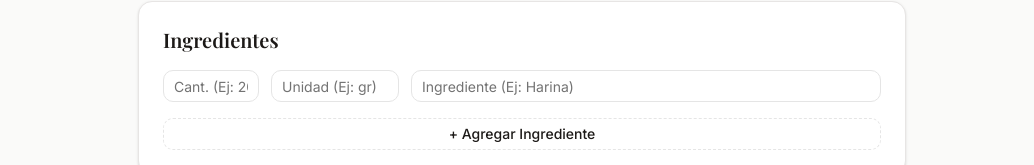
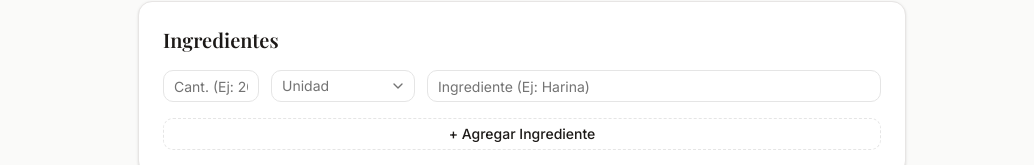
Before and after one commit to ManuT18/Recetario, a Next.js app: page /crear in a window 1280 px wide. Shown: the part 446-611 px from the top of the page, without its empty margins (118-1152 px from the left). Built offline with nearby package versions, Linux system fonts and the light colour scheme; no server answers; a web font is replaced by a local one.

Commit message:
feat: select desplegable para unidades de ingredientes

```diff
--- a/src/app/crear/page.tsx
+++ b/src/app/crear/page.tsx
@@ -6,6 +6,7 @@
 import { Input } from '@/components/ui/input'
 import { Textarea } from '@/components/ui/textarea'
 import { Label } from '@/components/ui/label'
+import { Select, SelectContent, SelectItem, SelectTrigger, SelectValue } from '@/components/ui/select'
 import { createClient } from '@/utils/supabase/client'
 import type { Ingredient } from '@/types/database'
 
@@ -109,12 +110,16 @@
                 onChange={e => handleIngredientChange(index, 'quantity', e.target.value)}
                 className="w-1/4 sm:w-24"
               />
-              <Input
-                placeholder="Unidad (Ej: gr)"
-                value={ing.unit}
-                onChange={e => handleIngredientChange(index, 'unit', e.target.value)}
-                className="w-1/4 sm:w-32"
-              />
+              <Select value={ing.unit} onValueChange={v => handleIngredientChange(index, 'unit', v)}>
+                <SelectTrigger className="w-1/4 sm:w-36 bg-inherit">
+                  <SelectValue placeholder="Unidad" />
+                </SelectTrigger>
+                <SelectContent>
+                  {['grs', 'kg', 'ml', 'litros', 'cucharada(s)', 'cucharadita(s)', 'taza(s)', 'pizca', 'unidad(es)', 'al gusto'].map(u => (
+                    <SelectItem key={u} value={u}>{u}</SelectItem>
+                  ))}
+                </SelectContent>
+              </Select>
               <Input
                 placeholder="Ingrediente (Ej: Harina)"
                 value={ing.name}
--- /dev/null
+++ b/src/components/ui/select.tsx
@@ -0,0 +1,200 @@
+"use client"
+
+import * as React from "react"
+import { Select as SelectPrimitive } from "@base-ui/react/select"
+import { cn } from "cn"
+import { ChevronDownIcon, CheckIcon, ChevronUpIcon } from "lucide-react"
+
+const Select = SelectPrimitive.Root
+
+function SelectGroup({ className, ...props }: SelectPrimitive.Group.Props) {
+  return (
+    <SelectPrimitive.Group
+      data-slot="select-group"
+      className={cn("scroll-my-1 p-1", className)}
+      {...props}
+    />
+  )
+}
+
+function SelectValue({ className, ...props }: SelectPrimitive.Value.Props) {
+  return (
+    <SelectPrimitive.Value
+      data-slot="select-value"
+      className={cn("flex flex-1 text-left", className)}
+      {...props}
+    />
+  )
+}
+
+function SelectTrigger({
+  className,
+  size = "default",
+  children,
+  ...props
+}: SelectPrimitive.Trigger.Props & {
+  size?: "sm" | "default"
+}) {
+  return (
+    <SelectPrimitive.Trigger
+      data-slot="select-trigger"
+      data-size={size}
+      className={cn(
+        "flex w-fit items-center justify-between gap-1.5 rounded-lg border border-input bg-transparent py-2 pr-2 pl-2.5 text-sm whitespace-nowrap transition-colors outline-none select-none focus-visible:border-ring focus-visible:ring-3 focus-visible:ring-ring/50 disabled:cursor-not-allowed disabled:opacity-50 aria-invalid:border-destructive aria-invalid:ring-3 aria-invalid:ring-destructive/20 data-placeholder:text-muted-foreground data-[size=default]:h-8 data-[size=sm]:h-7 data-[size=sm]:rounded-[min(var(--radius-md),10px)] *:data-[slot=select-value]:line-clamp-1 *:data-[slot=select-value]:flex *:data-[slot=select-value]:items-center *:data-[slot=select-value]:gap-1.5 dark:bg-input/30 dark:hover:bg-input/50 dark:aria-invalid:border-destructive/50 dark:aria-invalid:ring-destructive/40 [&_svg]:pointer-events-none [&_svg]:shrink-0 [&_svg:not([class*='size-'])]:size-4",
+        className
+      )}
+      {...props}
+    >
+      {children}
+      <SelectPrimitive.Icon
+        render={
+          <ChevronDownIcon className="pointer-events-none size-4 text-muted-foreground" />
+        }
+      />
+    </SelectPrimitive.Trigger>
+  )
+}
+
+function SelectContent({
+  className,
+  children,
+  side = "bottom",
+  sideOffset = 4,
+  align = "center",
+  alignOffset = 0,
+  alignItemWithTrigger = true,
+  ...props
+}: SelectPrimitive.Popup.Props &
+  Pick<
+    SelectPrimitive.Positioner.Props,
+    "align" | "alignOffset" | "side" | "sideOffset" | "alignItemWithTrigger"
+  >) {
+  return (
+    <SelectPrimitive.Portal>
+      <SelectPrimitive.Positioner
+        side={side}
+        sideOffset={sideOffset}
+        align={align}
+        alignOffset={alignOffset}
+        alignItemWithTrigger={alignItemWithTrigger}
+        className="isolate z-50"
+      >
+        <SelectPrimitive.Popup
+          data-slot="select-content"
+          data-align-trigger={alignItemWithTrigger}
+          className={cn("relative isolate z-50 max-h-(--available-height) w-(--anchor-width) min-w-36 origin-(--transform-origin) overflow-x-hidden overflow-y-auto rounded-lg bg-popover text-popover-foreground shadow-md ring-1 ring-foreground/10 duration-100 data-[align-trigger=true]:animate-none data-[side=bottom]:slide-in-from-top-2 data-[side=inline-end]:slide-in-from-left-2 data-[side=inline-start]:slide-in-from-right-2 data-[side=left]:slide-in-from-right-2 data-[side=right]:slide-in-from-left-2 data-[side=top]:slide-in-from-bottom-2 data-open:animate-in data-open:fade-in-0 data-open:zoom-in-95 data-closed:animate-out data-closed:fade-out-0 data-closed:zoom-out-95", className )}
+          {...props}
+        >
+          <SelectScrollUpButton />
+          <SelectPrimitive.List>{children}</SelectPrimitive.List>
+          <SelectScrollDownButton />
+        </SelectPrimitive.Popup>
+      </SelectPrimitive.Positioner>
+    </SelectPrimitive.Portal>
+  )
+}
+
+function SelectLabel({
+  className,
+  ...props
+}: SelectPrimitive.GroupLabel.Props) {
+  return (
+    <SelectPrimitive.GroupLabel
+      data-slot="select-label"
+      className={cn("px-1.5 py-1 text-xs text-muted-foreground", className)}
+      {...props}
+    />
+  )
+}
+
+function SelectItem({
+  className,
+  children,
+  ...props
+}: SelectPrimitive.Item.Props) {
+  return (
+    <SelectPrimitive.Item
+      data-slot="select-item"
+      className={cn(
+        "relative flex w-full cursor-default items-center gap-1.5 rounded-md py-1 pr-8 pl-1.5 text-sm outline-hidden select-none focus:bg-accent focus:text-accent-foreground not-data-[variant=destructive]:focus:**:text-accent-foreground data-disabled:pointer-events-none data-disabled:opacity-50 [&_svg]:pointer-events-none [&_svg]:shrink-0 [&_svg:not([class*='size-'])]:size-4 *:[span]:last:flex *:[span]:last:items-center *:[span]:last:gap-2",
+        className
+      )}
+      {...props}
+    >
+      <SelectPrimitive.ItemText className="flex flex-1 shrink-0 gap-2 whitespace-nowrap">
+        {children}
+      </SelectPrimitive.ItemText>
+      <SelectPrimitive.ItemIndicator
+        render={
+          <span className="pointer-events-none absolute right-2 flex size-4 items-center justify-center" />
+        }
+      >
+        <CheckIcon className="pointer-events-none" />
+      </SelectPrimitive.ItemIndicator>
+    </SelectPrimitive.Item>
+  )
+}
+
+function SelectSeparator({
+  className,
+  ...props
+}: SelectPrimitive.Separator.Props) {
+  return (
+    <SelectPrimitive.Separator
+      data-slot="select-separator"
+      className={cn("pointer-events-none -mx-1 my-1 h-px bg-border", className)}
+      {...props}
+    />
+  )
+}
+
+function SelectScrollUpButton({
+  className,
+  ...props
+}: React.ComponentProps<typeof SelectPrimitive.ScrollUpArrow>) {
+  return (
+    <SelectPrimitive.ScrollUpArrow
+      data-slot="select-scroll-up-button"
+      className={cn(
+        "top-0 z-10 flex w-full cursor-default items-center justify-center bg-popover py-1 [&_svg:not([class*='size-'])]:size-4",
+        className
+      )}
+      {...props}
+    >
+      <ChevronUpIcon
+      />
+    </SelectPrimitive.ScrollUpArrow>
+  )
+}
+
+function SelectScrollDownButton({
+  className,
+  ...props
+}: React.ComponentProps<typeof SelectPrimitive.ScrollDownArrow>) {
+  return (
+    <SelectPrimitive.ScrollDownArrow
+      data-slot="select-scroll-down-button"
+      className={cn(
+        "bottom-0 z-10 flex w-full cursor-default items-center justify-center bg-popover py-1 [&_svg:not([class*='size-'])]:size-4",
+        className
+      )}
+      {...props}
+    >
+      <ChevronDownIcon
+      />
+    </SelectPrimitive.ScrollDownArrow>
+  )
+}
+
+export {
+  Select,
+  SelectContent,
+  SelectGroup,
+  SelectItem,
+  SelectLabel,
+  SelectScrollDownButton,
+  SelectScrollUpButton,
+  SelectSeparator,
+  SelectTrigger,
+  SelectValue,
+}
```
